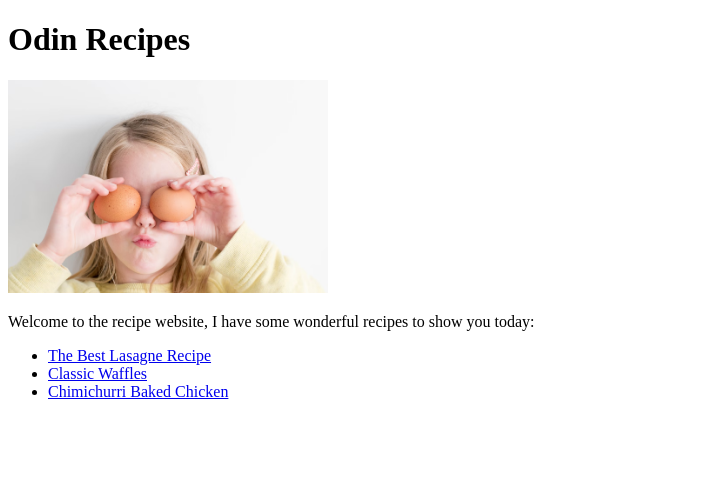
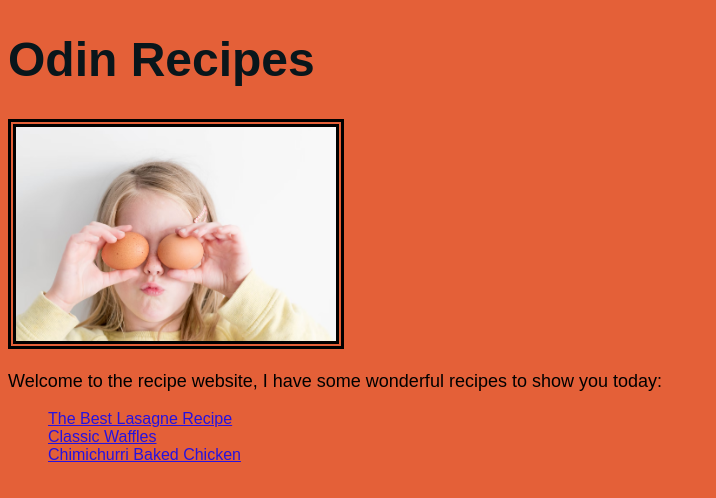
Before and after one commit to caysilou/odin-recipes, a plain HTML site: page index.html in a window 1280 px wide. Shown: the whole page, without its empty margins (0-716 px from the left). Drawn offline with Linux system fonts and the light colour scheme.

Commit message:
Added some garish colours to make it look like an old geocities website

```diff
--- a/index.html
+++ b/index.html
@@ -3,6 +3,7 @@
 <head>
     <meta charset="UTF-8">
     <title>Recipe Project</title>
+    <link rel="stylesheet" href="./style.css">
 </head>
 <body>
     <h1>Odin Recipes</h1>
--- /dev/null
+++ b/style.css
@@ -0,0 +1,32 @@
+body {
+    background-color: rgb(228, 96, 56);
+    font-family: Arial, Helvetica, sans-serif;
+}
+
+h1 {
+    color:rgb(9, 22, 27);
+    font-weight: bold;
+    font-size: 48px;
+}
+
+img {
+    border-style: double;
+    border-width: 8px;
+    border-color: black;
+}
+
+p {
+    font-size: 18px;
+}
+
+ul {
+    list-style-type: none;
+}
+
+ol {
+    font-style: italic;
+}
+
+a {
+    color: rgb(39, 18, 223)
+}
```
Also changed, not shown: recipes/chicken.html (+1 -0 lines), recipes/lasagne.html (+1 -0 lines), recipes/waffles.html (+1 -0 lines).
